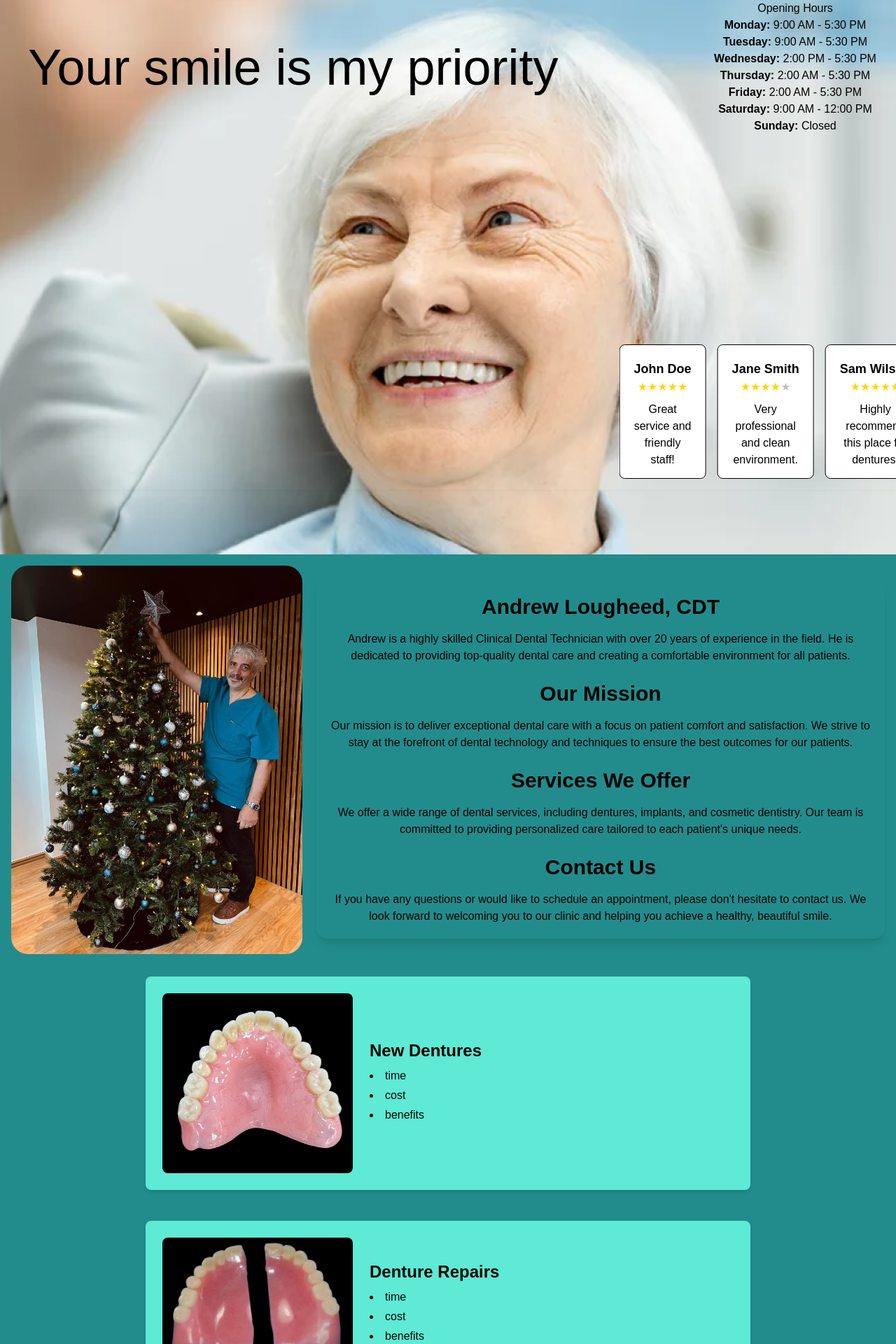
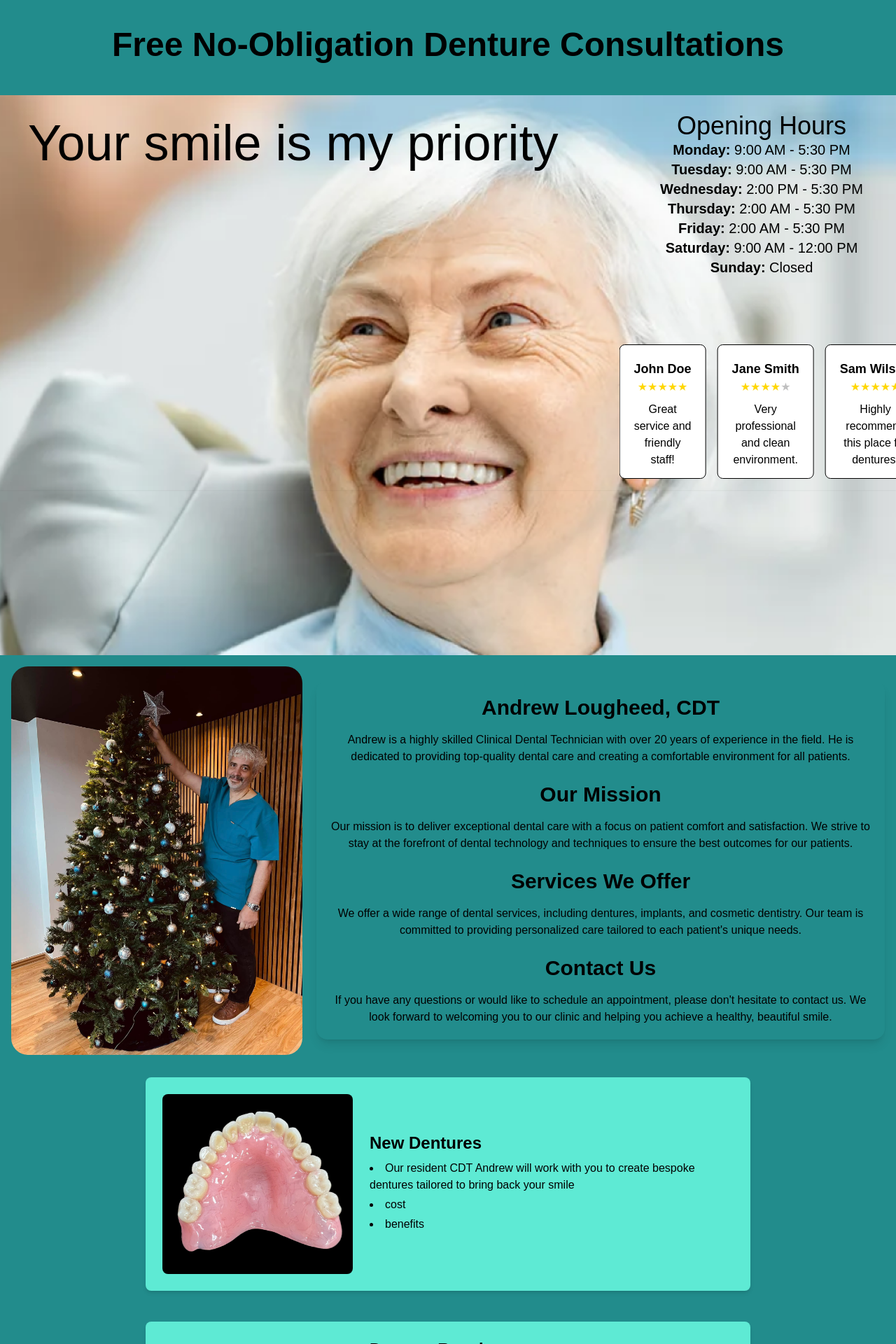
Before and after one commit to alex-lougheed4/teefies, a React (Vite) app: page / in a window 1280 px wide. Shown: the part 100-2020 px from the top of the page at 70% size. Built offline with nearby package versions, Linux system fonts and the light colour scheme.

Commit message:
Content additions

```diff
--- a/src/components/Navbar.tsx
+++ b/src/components/Navbar.tsx
@@ -2,10 +2,10 @@ import Logo from '@/assets/grey-bg-logo.svg'
 
 const Navbar: React.FC = () => {
   return (
-    <nav className="sticky top-0 z-50 mx-auto bg-primaryTeal/50 p-4">
+    <nav className="sticky top-0 z-50 mx-auto bg-primaryTeal p-4">
       <div className="container mx-auto flex items-center justify-between text-black">
         <div>
-          <a href="#hero">
+          <a href="#home">
             <img src={Logo} alt="Christmas Logo" className="h-12 w-72" />
           </a>
         </div>
--- a/src/components/OpenTimeCard.tsx
+++ b/src/components/OpenTimeCard.tsx
@@ -10,9 +10,9 @@ const OpenTimeCard: React.FC = () => {
   ]
 
   return (
-    <div className=" w-72 rounded-xl p-2 text-center">
-      <h2>Opening Hours</h2>
-      <ul>
+    <div className="mt-4 w-96 rounded-xl p-2 text-center">
+      <h2 className="text-4xl">Opening Hours</h2>
+      <ul className="text-xl">
         {openingHours.map((time, index) => (
           <li key={index}>
             <strong>{time.day}:</strong> {time.hours}
--- a/src/pages/Home.tsx
+++ b/src/pages/Home.tsx
@@ -3,6 +3,7 @@ import { useEffect, useState } from 'react'
 import ProfilePicture from '@/assets/andrew.jpg'
 import DentureReline from '@/assets/denture-reline.jpg'
 import DentureRepair from '@/assets/denture-repair.jpg'
+import ImplantDentures from '@/assets/implant-dentures.jpg'
 import NewDenture from '@/assets/new-denture.jpg'
 import Navbar from '@/components/Navbar'
 import OpenTimeCard from '@/components/OpenTimeCard'
@@ -35,36 +36,50 @@ export const Home = () => {
   const data = [
     {
       title: 'New Dentures',
-      overview: ['time', 'cost', 'benefits'],
+      overview: [
+        'Our resident CDT Andrew will work with you to create bespoke dentures tailored to bring back your smile',
+        'cost',
+        'benefits'
+      ],
       image: NewDenture
     },
     {
       title: 'Denture Repairs',
-      overview: ['time', 'cost', 'benefits'],
+      overview: [
+        'Visit for same-day denture repairs and adjustments',
+        'Natural changes in your mouth can cause your dentures to no longer fit perfectly. Poorly fitting dentures can cause damage to hard and soft oral tissues and can lead to the increased risk of denture fracture.',
+        'You should always get an expert to examine the dentures before repairing them as issues with your dentures could lead to significant problems in the future.'
+      ],
       image: DentureRepair
     },
     {
       title: 'Implant Dentures',
-      overview: ['time', 'cost', 'benefits'],
-      image: ''
+      overview: [
+        'An implant is a titanium screw that replaces the tooth root. The implants are embedded directly into the jawbone, providing an extremely stable foundation for an individual crown or a full denture appliance',
+        'The denture itself is still made from acrylic. However, rather than floating on the gum, the appliance hooks onto the implants using a latching system. As a result, the denture functions exactly like normal teeth and will not move during eating or talking.'
+      ],
+      image: ImplantDentures
     },
     {
       title: 'Denture Relines',
-      overview: ['time', 'cost', 'benefits'],
-      image: DentureReline
-    },
-    {
-      title: 'Denture Relines dupe',
-      overview: ['time', 'cost', 'benefits'],
+      overview: [
+        'Denture relining allows the fit of your dentures to be improved, without the need for replacing them with a new set. They will fit much more securely, so you won’t have to worry about them falling out or moving when you speak and eat',
+        'Relining also helps the dentures to last longer and improves your oral hygiene, as food is less likely to become trapped under your dentures, which can happen if they are too loose.'
+      ],
       image: DentureReline
     }
   ]
   return (
     <>
       <Navbar />
-      <div id="hero" className="h-screen bg-hero bg-cover bg-center">
-        <div className="flex flex-row items-center justify-between">
-          <h1 className="ml-10 text-7xl text-black">
+      <div id="hero" className="w-full">
+        <h1 className="my-12 text-center text-5xl font-semibold text-black">
+          Free No-Obligation Denture Consultations
+        </h1>
+      </div>
+      <div id="home" className="h-screen bg-hero bg-cover bg-center">
+        <div className="flex flex-row content-start items-center justify-between">
+          <h1 className="ml-10 mt-8 place-self-start text-7xl text-black">
             Your smile is my priority
           </h1>
           <OpenTimeCard />
@@ -85,17 +100,17 @@ export const Home = () => {
               >
                 &times;
               </button>
-              <h2 className="text-2xl font-semibold text-black">
+              <h2 className="text-2xl font-semibold ">
                 What is a Clinical Dental Technician?
               </h2>
-              <p className="text-md mt-2 text-black">
+              <p className="mt-2 ">
                 Well, they are a registered dental care professional who can
                 provide complete dentures direct to the public. They can also
                 provide partial dentures and other dental devices on
                 prescription from a registered dentist.
               </p>
               <h3>What can we do? </h3>
-              <p className="text-md mt-2 text-black">
+              <p className="mt-2 ">
                 A CDT is able to oversee the patient’s whole denture journey.
                 They can treatment plan (complete dentures), take the
                 impressions, do a bite registration and then manufacture the
@@ -116,27 +131,27 @@ export const Home = () => {
         />
         <div className="rounded-2xl  p-5 text-center text-black shadow-lg">
           <h2 className="mb-4 text-3xl font-bold">Andrew Lougheed, CDT</h2>
-          <p className="text-gray-100 mb-6 mt-2">
+          <p className=" mb-6 mt-2">
             Andrew is a highly skilled Clinical Dental Technician with over 20
             years of experience in the field. He is dedicated to providing
             top-quality dental care and creating a comfortable environment for
             all patients.
           </p>
           <h2 className="mb-4 text-3xl font-bold">Our Mission</h2>
-          <p className="text-gray-100 mb-6">
+          <p className=" mb-6">
             Our mission is to deliver exceptional dental care with a focus on
             patient comfort and satisfaction. We strive to stay at the forefront
             of dental technology and techniques to ensure the best outcomes for
             our patients.
           </p>
           <h2 className="mb-4 text-3xl font-bold">Services We Offer</h2>
-          <p className="text-gray-100 mb-6">
+          <p className=" mb-6">
             We offer a wide range of dental services, including dentures,
             implants, and cosmetic dentistry. Our team is committed to providing
             personalized care tailored to each patient&apos;s unique needs.
           </p>
           <h2 className="mb-4 text-3xl font-bold">Contact Us</h2>
-          <p className="text-gray-100">
+          <p>
             If you have any questions or would like to schedule an appointment,
             please don&apos;t hesitate to contact us. We look forward to
             welcoming you to our clinic and helping you achieve a healthy,
@@ -165,17 +180,14 @@ export const Home = () => {
             href="https://m.facebook.com/people/Just-Dentures/61554276170301/ "
             target="_blank"
             rel="noopener noreferrer"
-            className="text-blue-600 mb-2"
+            className=" mb-2"
           >
             Facebook
           </a>
-          <a
-            href="mailto:alougheedcdt@gmail.com"
-            className="text-blue-600 mb-2"
-          >
+          <a href="mailto:alougheedcdt@gmail.com" className=" mb-2">
             alougheedcdt@gmail.com
           </a>
-          <a href="tel:+1234567890" className="text-blue-600 mb-4">
+          <a href="tel:+1234567890" className=" mb-4">
             +1 234 567 890
           </a>
         </div>
@@ -203,7 +215,7 @@ const ProductHero = ({
       <h3 className="mb-2 text-2xl font-semibold">{title}</h3>
       <ul className="list-inside list-disc">
         {overview.map((item, index) => (
-          <li key={index} className="text-gray-700 mb-1">
+          <li key={index} className=" mb-1 text-left">
             {item}
           </li>
         ))}
```
Also changed, not shown: src/assets/implant-dentures.jpg (added).
